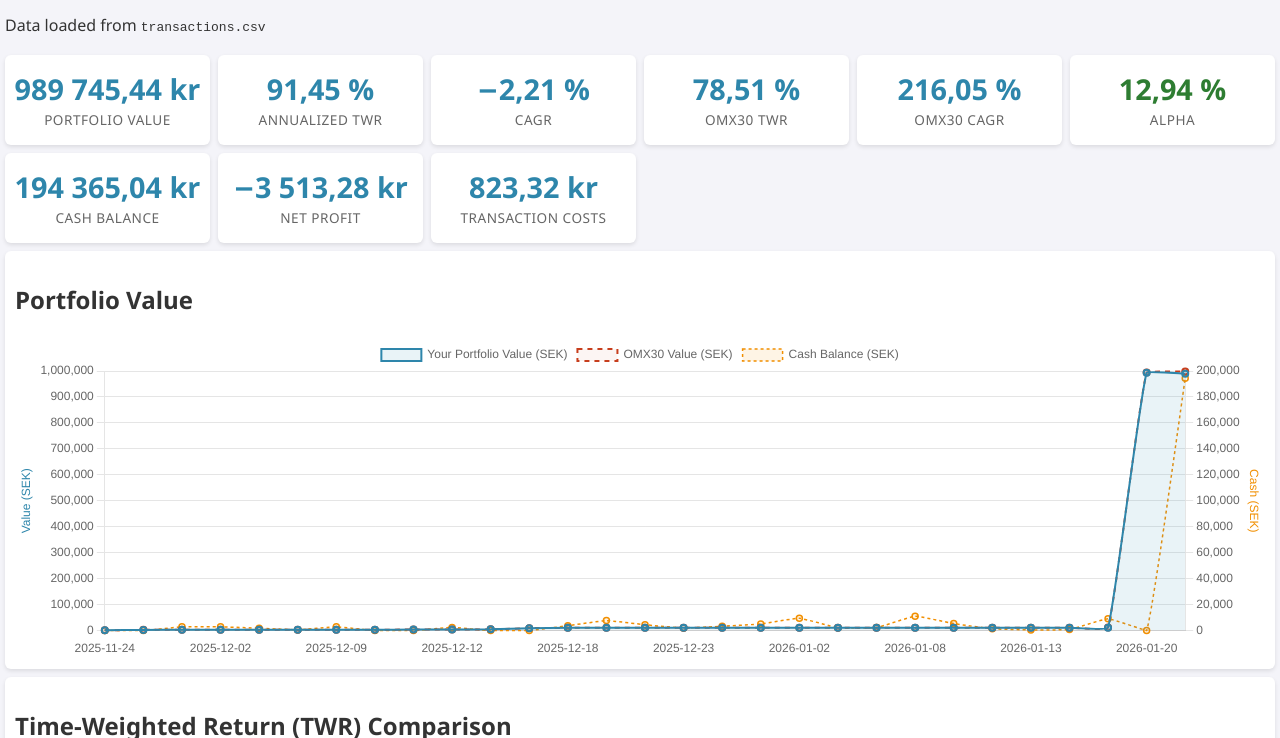
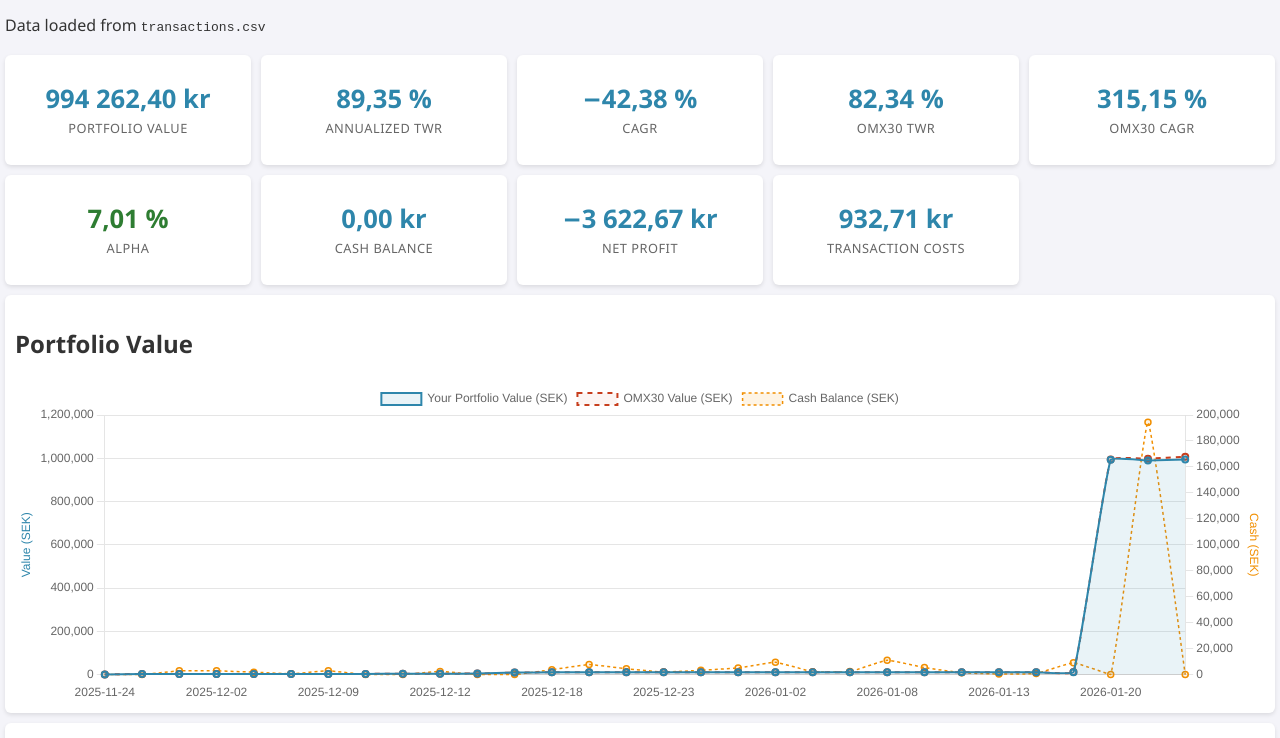
Before and after one commit to fredrikbromee/ace, a website: page index.html in a window 1280 px wide. Shown: the part 62-800 px from the top of the page. Drawn offline with nearby package versions, Linux system fonts and the light colour scheme.

Commit message:
adds trades Jan 22

```diff
--- a/data/^OMX.csv
+++ b/data/^OMX.csv
@@ -59,3 +59,4 @@ Date,Open,High,Low,Close,Volume
 2026-01-20 00:00:00+01:00,2984,2976.37,2984,2976.37,0
 2026-01-20 00:00:00+01:00,2957.18,2976.37,2940.48,2976.37,0
 2026-01-21 00:00:00+01:00,2966.93,2988.03,2947.96,2988.02,0
+2026-01-22 00:00:00+01:00,3020.37,3028.38,3002.6,3003.06,0
--- a/styles.css
+++ b/styles.css
@@ -35,8 +35,8 @@ h1 {
 
 .dashboard-grid {
     display: grid;
-    grid-template-columns: repeat(auto-fit, minmax(min(100%, 200px), 1fr));
-    gap: 8px;
+    grid-template-columns: repeat(auto-fit, minmax(min(100%, 240px), 1fr));
+    gap: 10px;
     margin-bottom: 12px;
     width: 100%;
     box-sizing: border-box;
@@ -58,22 +58,22 @@ h1 {
 
 .stat-box {
     text-align: center;
-    min-height: 90px;
+    min-height: 110px;
     display: flex;
     flex-direction: column;
     justify-content: center;
-    padding: 12px 8px;
+    padding: 14px 10px;
 }
 
 .stat-value {
-    font-size: clamp(1.2em, 3.5vw, 1.8em);
+    font-size: clamp(1.1em, 2.8vw, 1.6em);
     font-weight: bold;
     color: var(--primary-color);
     line-height: 1.2;
-    margin-bottom: 4px;
+    margin-bottom: 6px;
     white-space: nowrap;
-    overflow: hidden;
-    text-overflow: ellipsis;
+    overflow: visible;
+    word-break: keep-all;
 }
 
 .stat-value.positive {
@@ -86,12 +86,13 @@ h1 {
 
 .stat-label {
     color: #666;
-    font-size: clamp(0.7em, 1.5vw, 0.85em);
+    font-size: clamp(0.65em, 1.3vw, 0.8em);
     text-transform: uppercase;
     letter-spacing: 0.5px;
     line-height: 1.3;
     word-wrap: break-word;
     hyphens: auto;
+    padding: 0 4px;
 }
 
 .error-message {
--- a/transactions.csv
+++ b/transactions.csv
@@ -1,4 +1,5 @@
 Date,Account,Action,Stock,Quantity,Price,Total_Value
+2026-01-22,6530734,Köp,Ericsson B,2286,87,198991.39
 2026-01-21,6530734,Sälj,Kinnevik B,-2628,74.00,194365.04
 2026-01-20,6530734,Köp,Kinnevik B,2628,75.36,-198155.01
 2026-01-20,6530734,Köp,Handelsbanken A,1435,138.80,-199287.55
```
